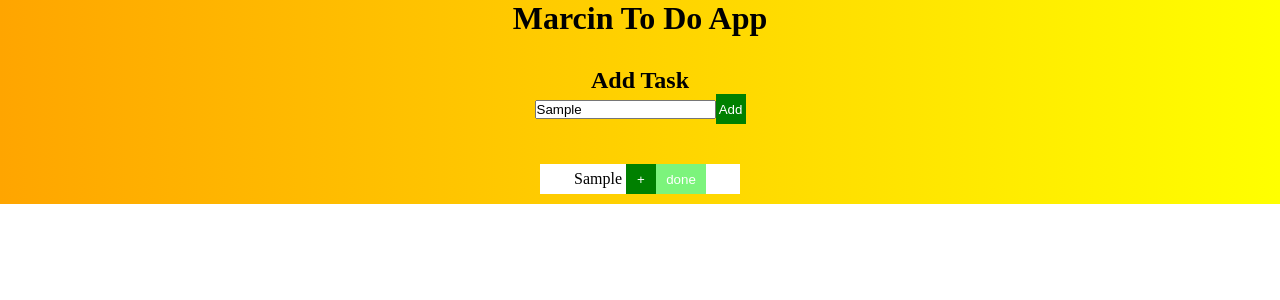
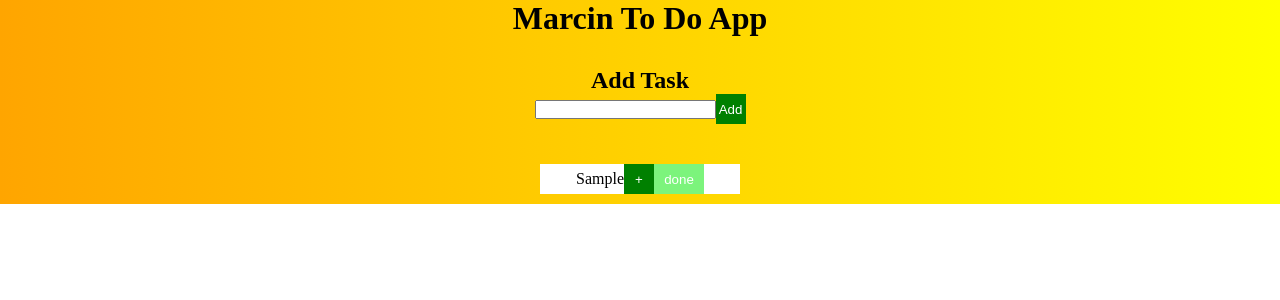
Before and after one commit to marcinoles87/todolist, a React (Create React App) app: page / in a window 1280 px wide. Both pictures are taken after typing "Sample" into the empty fields and a click on the button "Add". Shown: the top 300 px of the page. Built offline with nearby package versions, Linux system fonts and the light colour scheme.

Commit message:
work with task

```diff
--- a/src/components/Task.js
+++ b/src/components/Task.js
@@ -24,14 +24,15 @@ export default function Task() {
     setDodos([
       ...todos , {text : task , completed:false , id: Math.random()*200}
     ])
+    setTask('')
 
 
   }
   return (
     <div  className='Task'>
         <h2>Add Task</h2>
-        <input onChange={handleOnChange}></input><button onClick={submitTodos} className='btn-add'>Add</button>
-        <ToDo todos={todos}></ToDo>
+        <input onChange={handleOnChange} value={task}></input><button onClick={submitTodos} className='btn-add'>Add</button>
+        <ToDo todos={todos} key={todos.id}></ToDo>
     </div>
   )
 }
--- /dev/null
+++ b/src/components/To.js
@@ -0,0 +1,11 @@
+import React from 'react'
+
+export default function To({text ,id}) {
+  return (
+
+        <li key={id}>{text}
+         <button className='btn-add'>+</button>
+           <button className='btn-done'>done</button>
+    </li>
+  )
+}
--- a/src/components/ToDo.js
+++ b/src/components/ToDo.js
@@ -1,21 +1,22 @@
 import React, { useState } from 'react'
+import To from './To'
 
 import './todo.css'
 
 export default function ToDo({todos}) {
 
+console.log(todos)
+console.log(todos.id)
 
-  let id = Math.random()*100+1;
   return (
     <div className='todo'>
-       <ul className='todo-list'>
-        {todos.map(todo => {
-           return <li key={id}>{todo.text} <button className='btn-add'>+</button><button className='btn-done'>done</button></li>
-        })}
-        </ul>
 
+   <ul>
+          {todos.map( (todo) => {
+            return <To text={todo.text} id={todo.id}></To>
+          })}
 
-
+          </ul>
     </div>
   )
 }
```
